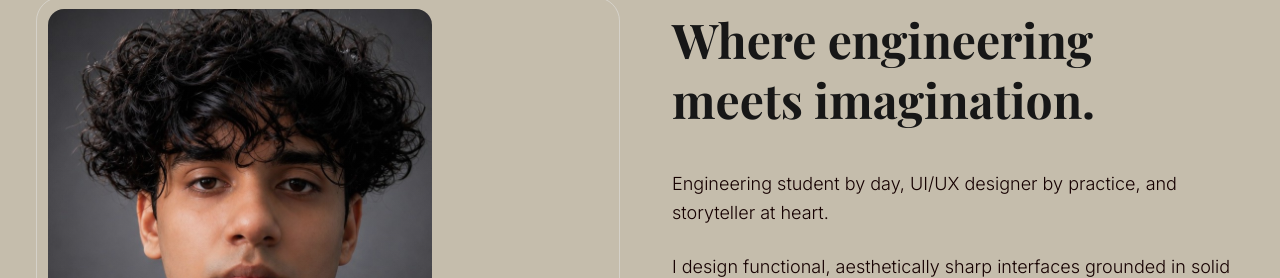
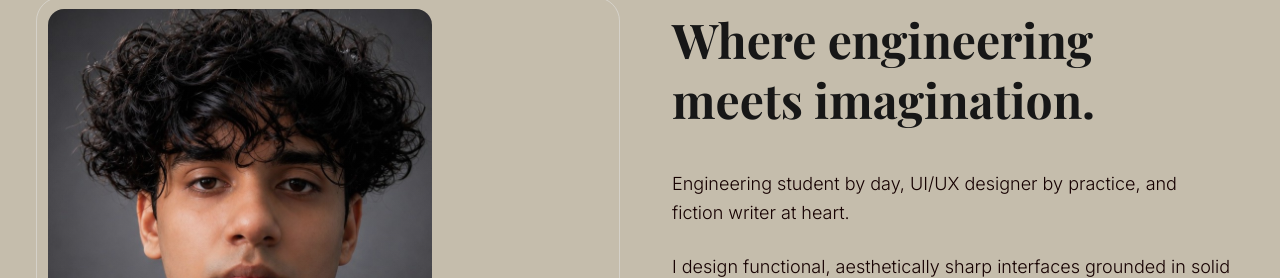
Before and after one commit to gauravmishra67/myportfolio, a React (Vite) app: page / in a window 1280 px wide. Shown: the part 999-1277 px from the top of the page. Built offline with nearby package versions, Linux system fonts and the light colour scheme; a web font is replaced by a local one.

Commit message:
bug fixes

```diff
--- a/src/data/profile.ts
+++ b/src/data/profile.ts
@@ -13,7 +13,7 @@ export const profile = {
   profileImage: "/profile.jpg",
   logoImage: "/logo.jpg",
   about: [
-    "Engineering student by day, UI/UX designer by practice, and storyteller at heart.",
+    "Engineering student by day, UI/UX designer by practice, and fiction writer at heart.",
     "I design functional, aesthetically sharp interfaces grounded in solid engineering principles. My background allows me to bridge the gap between design vision and technical execution.",
     "Beyond the screen, I spend my time writing fiction, listening to music, and working on creative side projects.",
   ],
@@ -29,7 +29,7 @@ export const profile = {
       icon: "✦",
     },
     {
-      title: "Storyteller",
+      title: "fiction writer",
       description: "Fiction, imagination, creativity, personal expression.",
       icon: "✍️",
     },
```
